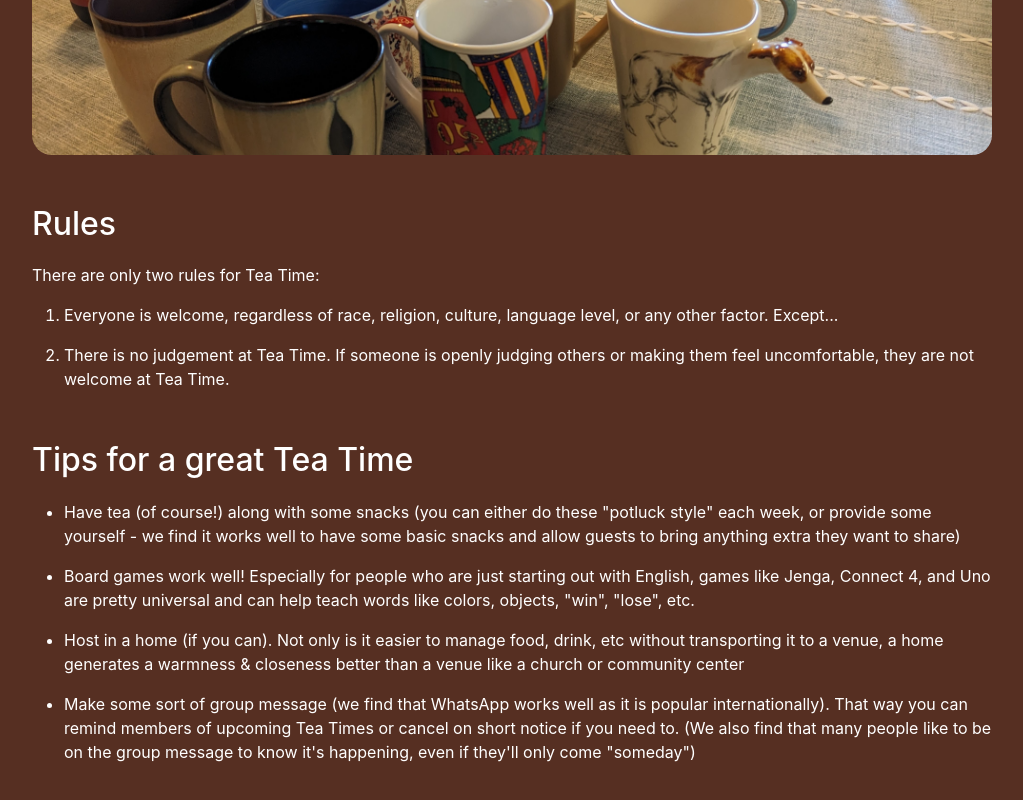
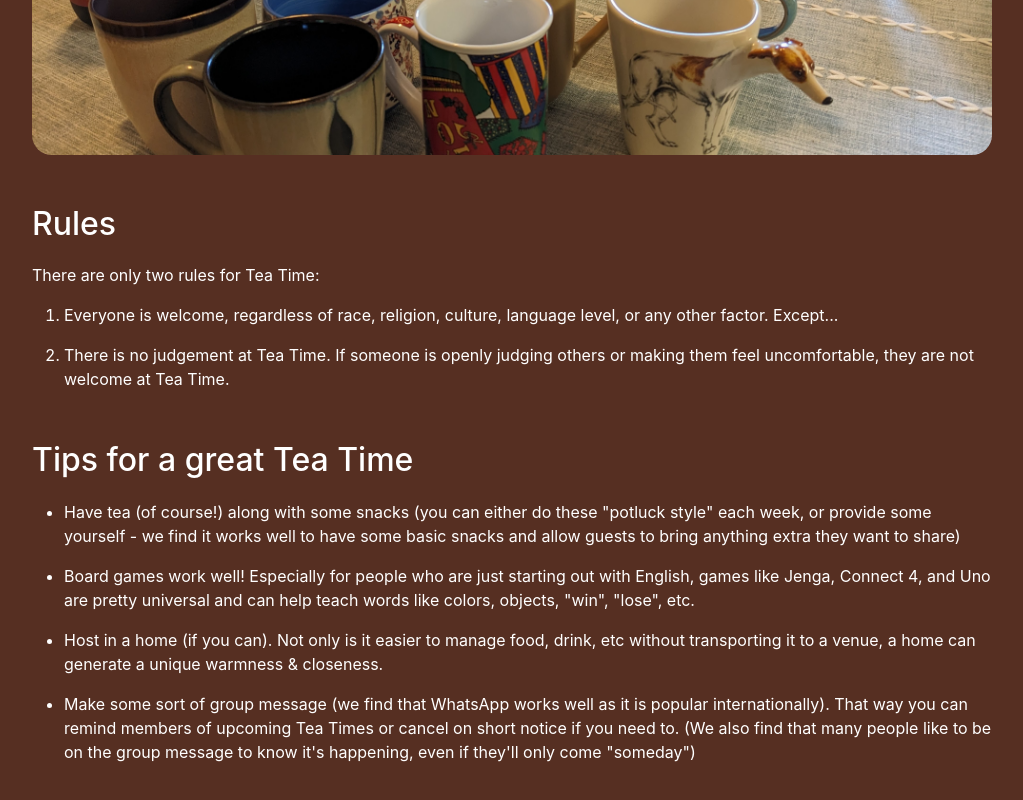
Before and after one commit to derekantrican/TeaTime, a React (Create React App) app: page /#/guidelines in a window 1280 px wide. Shown: the part 323-1123 px from the top of the page, without its empty margins (128-1151 px from the left). Built offline with nearby package versions, Linux system fonts and the light colour scheme.

Commit message:
Made guideline a little more generic

```diff
--- a/src/pages/Guidelines.js
+++ b/src/pages/Guidelines.js
@@ -47,8 +47,8 @@ export function Guidelines() {
                     </li>
                     <li>
                         <p>
-                            Host in a home (if you can). Not only is it easier to manage food, drink, etc without transporting it to a venue, a home
-                            generates a warmness &amp; closeness better than a venue like a church or community center
+                            Host in a home (if you can). Not only is it easier to manage food, drink, etc without transporting it to a venue, a home can
+                            generate a unique warmness & closeness.
                         </p>
                     </li>
                     <li>
```
